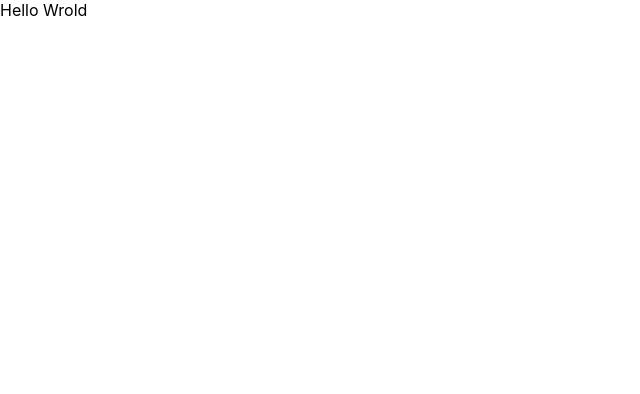
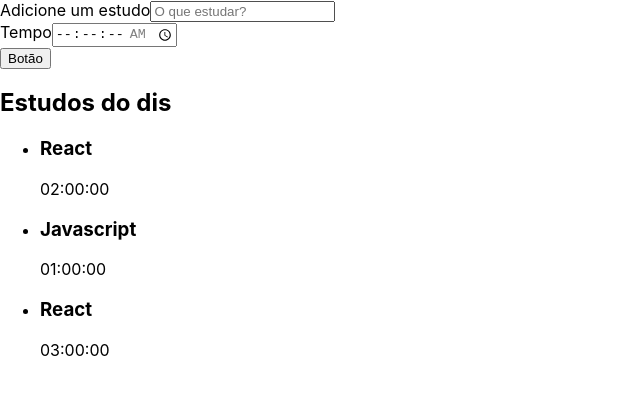
Before and after one commit to paulodetarsoteles/alura-studies, a React (Create React App) app: page / in a window 1280 px wide. Shown: the top 394 px of the page, without its empty margins (0-640 px from the left). Built offline with nearby package versions, Linux system fonts and the light colour scheme; the HTML template or start-up script is replaced by a standard one.

Commit message:
Primeiros componentes e renderizando a primeira lista

```diff
--- a/src/App.tsx
+++ b/src/App.tsx
@@ -1,9 +1,12 @@
 import React from 'react';
+import Formulario from './components/Formulario';
+import Lista from './components/Lista';
 
 function App() {
   return (
     <div className="App">
-      Hello Wrold
+      <Formulario />
+      <Lista />
     </div>
   );
 }
--- /dev/null
+++ b/src/components/Botao/index.tsx
@@ -0,0 +1,13 @@
+import React from "react";
+
+class Botao extends React.Component {
+    render() {
+        return (
+            <button>
+                Botão
+            </button>
+        )
+    }
+}
+
+export default Botao;
--- /dev/null
+++ b/src/components/Formulario/index.tsx
@@ -0,0 +1,40 @@
+import React from "react";
+import Botao from "../Botao";
+
+class Formulario extends React.Component {
+    render() {
+        return (
+            <form>
+                <div>
+                    <label htmlFor="tarefa">
+                        Adicione um estudo
+                    </label>
+                    <input
+                        type="text"
+                        name="tarefa"
+                        id="tarefa"
+                        placeholder="O que estudar?"
+                        required
+                    />
+                </div>
+                <div>
+                    <label htmlFor="tempo">
+                        Tempo
+                    </label>
+                    <input
+                        type="time"
+                        name="tempo"
+                        id="tempo"
+                        step="1"
+                        min="00:00:00"
+                        max="01:30:00"
+                        required
+                    />
+                </div>
+                <Botao />
+            </form>
+        )
+    }
+}
+
+export default Formulario;
--- /dev/null
+++ b/src/components/Lista/index.tsx
@@ -0,0 +1,31 @@
+import React from "react";
+
+function Lista() {
+
+    const tarefas = [{
+        tarefa: "React",
+        tempo: "02:00:00"
+    },{
+        tarefa: "Javascript",
+        tempo: "01:00:00"
+    },{
+        tarefa: "React",
+        tempo: "03:00:00"
+    }]
+
+    return(
+        <aside>
+            <h2>Estudos do dis</h2>
+            <ul>
+                {tarefas.map((item, index) => (
+                    <li key={index}>
+                        <h3>{item.tarefa}</h3>
+                        <span>{item.tempo}</span>
+                    </li>
+                ))}
+            </ul>
+        </aside>
+    )
+}
+
+export default Lista;
```
